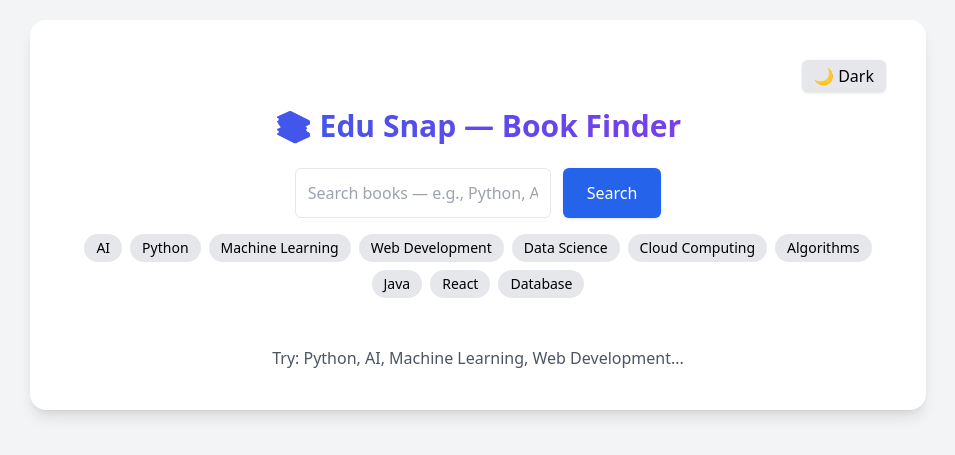
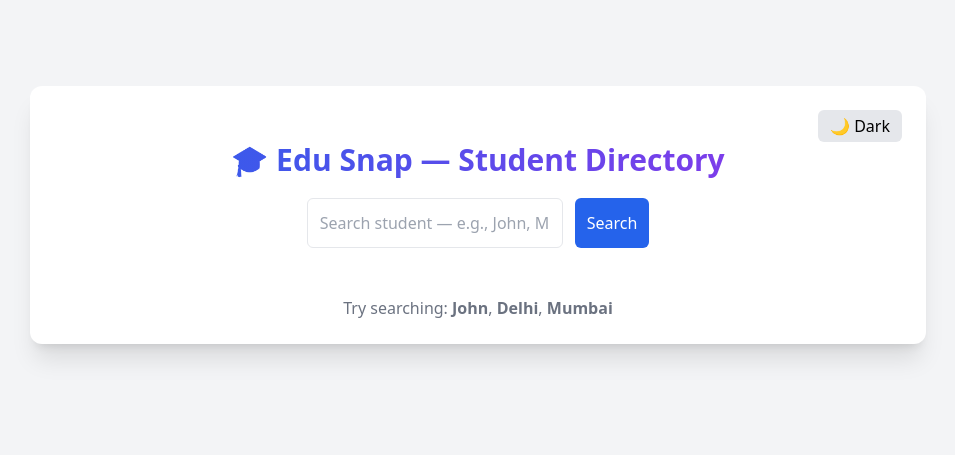
Before and after one commit to Tejas2913/Image_Fetcher_API, a React (Vite) app: page / in a window 1280 px wide. Shown: the part 185-640 px from the top of the page, without its empty margins (162-1117 px from the left). Built offline with nearby package versions, Linux system fonts and the light colour scheme.

Commit message:
Update App.jsx

```diff
--- a/src/App.jsx
+++ b/src/App.jsx
@@ -3,30 +3,43 @@ import axios from "axios";
 
 function App() {
   const [keyword, setKeyword] = useState("");
-  const [books, setBooks] = useState([]);
+  const [students, setStudents] = useState([]);
   const [loading, setLoading] = useState(false);
   const [darkMode, setDarkMode] = useState(false);
 
-  const suggestions = [
-    "AI", "Python", "Machine Learning", "Web Development",
-    "Data Science", "Cloud Computing", "Algorithms",
-    "Java", "React", "Database"
+  const universities = [
+    "IIT Delhi", "IIT Bombay", "IIT Madras", "NIT Trichy",
+    "BITS Pilani", "VIT Vellore", "RV University", "Manipal University",
+    "Christ University", "Anna University"
   ];
 
-  const searchBooks = async (e) => {
+  const majors = [
+    "Computer Science", "AI & ML", "Electronics", "IT", "Cybersecurity",
+    "Data Science", "Mechanical", "Civil", "Finance", "Business Analytics"
+  ];
+
+  const searchStudents = async (e) => {
     e.preventDefault();
     setLoading(true);
 
     try {
-      const res = await axios.get(
-        `https://openlibrary.org/search.json?q=${keyword}`
+      const res = await axios.get("https://jsonplaceholder.typicode.com/users");
+
+      const filtered = res.data.filter(user =>
+        user.name.toLowerCase().includes(keyword.toLowerCase()) ||
+        user.address.city.toLowerCase().includes(keyword.toLowerCase())
       );
 
-      const results = res.data.docs.slice(0, 12); // first 12 books
-      setBooks(results);
+      const result = filtered.map((s, i) => ({
+        ...s,
+        university: universities[i % universities.length],
+        major: majors[i % majors.length],
+        avatar: `https://i.pravatar.cc/150?img=${i + 1}`
+      }));
+
+      setStudents(result);
     } catch (err) {
-      console.log(err);
-      alert("Error fetching books");
+      alert("Error fetching student data");
     }
 
     setLoading(false);
@@ -34,85 +47,59 @@ function App() {
 
   return (
     <div className={darkMode ? "dark" : ""}>
-      <div className="min-h-screen bg-gray-100 dark:bg-gray-900 flex items-center justify-center p-4">
-        <div className="w-full max-w-4xl bg-white dark:bg-gray-800 rounded-2xl shadow-lg p-6 md:p-10">
+      <div className="min-h-screen bg-gray-100 dark:bg-gray-900 p-6 flex justify-center items-center">
+        <div className="max-w-4xl w-full bg-white dark:bg-gray-800 p-6 rounded-xl shadow-xl">
 
-          {/* Dark mode toggle */}
-          <div className="flex justify-end mb-4">
-            <button
-              onClick={()=>setDarkMode(!darkMode)}
-              className="px-3 py-1 rounded-md bg-gray-200 dark:bg-gray-700 dark:text-white shadow"
-            >
+          {/* Dark Mode */}
+          <div className="flex justify-end">
+            <button onClick={() => setDarkMode(!darkMode)} className="px-3 py-1 bg-gray-200 dark:bg-gray-700 rounded-md dark:text-white">
               {darkMode ? "☀ Light" : "🌙 Dark"}
             </button>
           </div>
 
-          <h1 className="text-3xl font-bold text-center mb-6 text-transparent bg-clip-text bg-gradient-to-r from-blue-600 to-purple-600">
-            📚 Edu Snap — Book Finder
+          <h1 className="text-3xl font-bold text-center mb-5 text-transparent bg-clip-text bg-gradient-to-r from-blue-600 to-purple-600">
+            🎓 Edu Snap — Student Directory
           </h1>
 
           {/* Search */}
-          <form onSubmit={searchBooks} className="flex flex-col sm:flex-row gap-3 mb-4 justify-center">
+          <form onSubmit={searchStudents} className="flex flex-col sm:flex-row gap-3 mb-6 justify-center">
             <input
               type="text"
-              placeholder="Search books — e.g., Python, AI"
+              placeholder="Search student — e.g., John, Mumbai"
               value={keyword}
               onChange={(e)=>setKeyword(e.target.value)}
               className="border p-3 rounded-md w-full sm:w-64 bg-white dark:bg-gray-700 dark:text-white"
               required
             />
-            <button className="bg-blue-600 hover:bg-blue-700 text-white px-6 py-3 rounded-md shadow">
+            <button className="bg-blue-600 hover:bg-blue-700 text-white p-3 rounded-md">
               {loading ? "Searching..." : "Search"}
             </button>
           </form>
 
-          {/* Suggested tags */}
-          <div className="flex flex-wrap gap-2 justify-center mb-6">
-            {suggestions.map((tag,i)=>(
-              <button
-                key={i}
-                onClick={()=>{
-                  setKeyword(tag);
-                  searchBooks({preventDefault:()=>{}});
-                }}
-                className="px-3 py-1 text-sm rounded-full bg-gray-200 dark:bg-gray-700 dark:text-white hover:bg-blue-600 hover:text-white"
-              >
-                {tag}
-              </button>
-            ))}
-          </div>
-
           {/* Loader */}
           {loading && (
-            <div className="flex justify-center my-6">
+            <div className="flex justify-center my-4">
               <div className="w-8 h-8 border-4 border-blue-500 border-t-transparent rounded-full animate-spin"></div>
             </div>
           )}
 
-          {/* Book results */}
-          <div className="grid gap-4 sm:grid-cols-2 md:grid-cols-3">
-            {books.map((book,i)=>(
-              <div key={i} className="bg-white dark:bg-gray-800 p-4 rounded-lg shadow">
-                <img
-                  src={
-                    book.cover_i
-                    ? `https://covers.openlibrary.org/b/id/${book.cover_i}-M.jpg`
-                    : "https://via.placeholder.com/150?text=No+Cover"
-                  }
-                  className="w-full h-40 object-cover rounded mb-2"
-                  alt=""
-                />
-                <h2 className="font-bold text-lg dark:text-white truncate">{book.title}</h2>
-                <p className="text-sm text-gray-600 dark:text-gray-300">
-                  {book.author_name?.[0] || "Unknown author"}
-                </p>
+          {/* Student Cards */}
+          <div className="grid grid-cols-1 sm:grid-cols-2 gap-4">
+            {students.map((s, i)=>(
+              <div key={i} className="p-4 rounded-lg bg-gray-50 dark:bg-gray-700 shadow">
+                <img src={s.avatar} className="w-20 h-20 rounded-full mx-auto" />
+                <h2 className="text-lg font-bold text-center mt-2 dark:text-white">{s.name}</h2>
+                <p className="text-sm text-center dark:text-gray-300">{s.major}</p>
+                <p className="text-sm text-center text-gray-600 dark:text-gray-400">{s.university}</p>
+                <p className="text-xs text-center text-gray-500 dark:text-gray-400 mt-1">{s.email}</p>
+                <p className="text-xs text-center text-gray-500 dark:text-gray-400">{s.address.city}</p>
               </div>
             ))}
           </div>
 
-          {!loading && books.length === 0 && (
-            <p className="text-center text-gray-600 dark:text-gray-300 mt-6">
-              Try: Python, AI, Machine Learning, Web Development...
+          {!loading && students.length === 0 && (
+            <p className="text-center text-gray-500 dark:text-gray-300 mt-6">
+              Try searching: <b>John</b>, <b>Delhi</b>, <b>Mumbai</b>
             </p>
           )}
 
```
